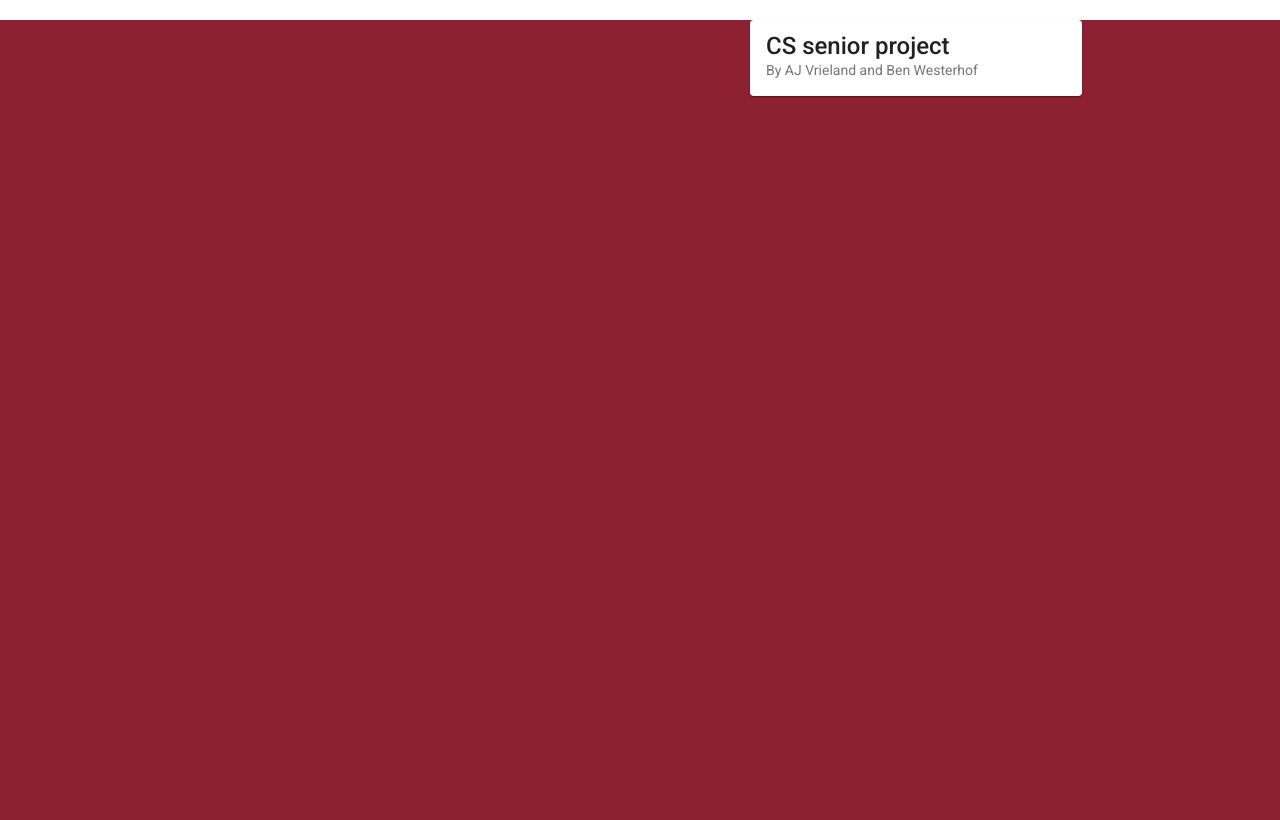
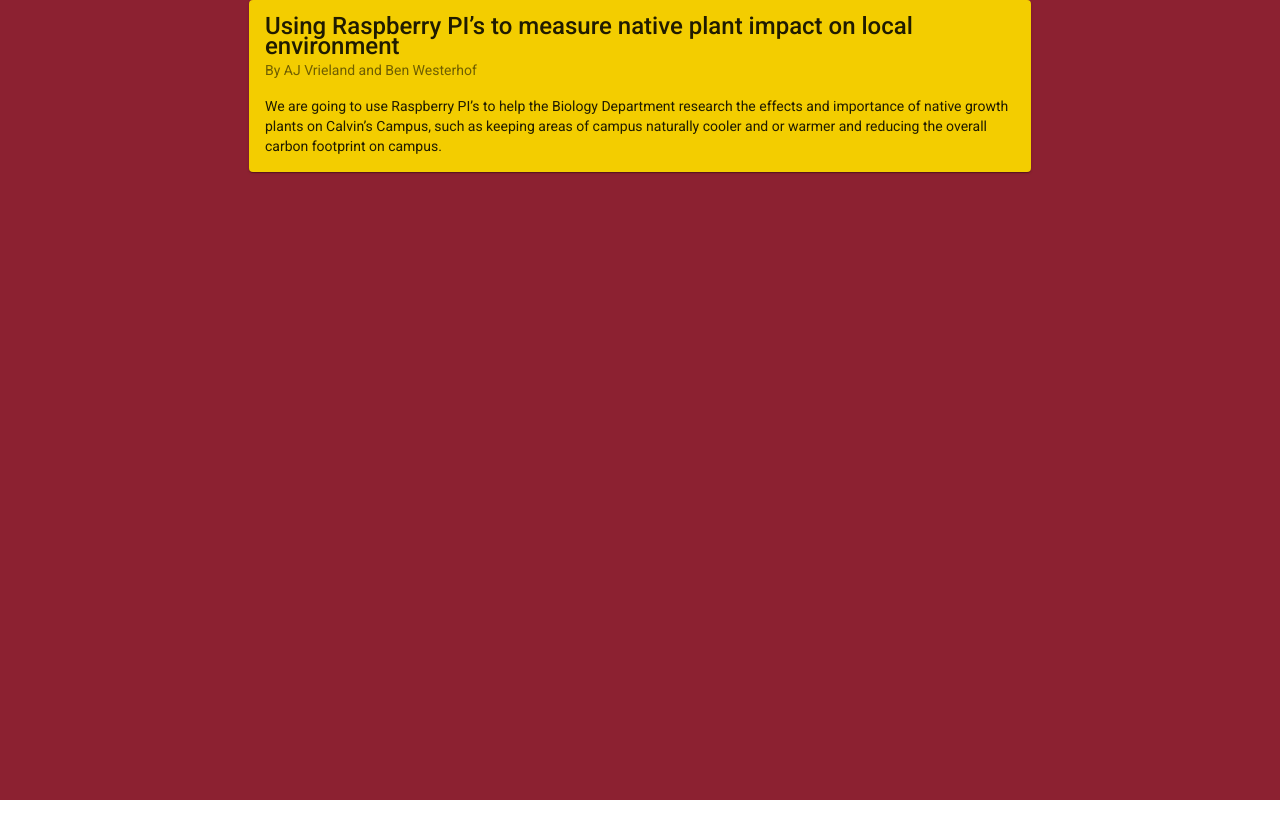
Before and after one commit to Calvin-CS-Senior-project-Bio-21/website-code, an Angular app: page / in a window 1280 px wide. Built offline with nearby package versions, Linux system fonts and the light colour scheme.

Commit message:
Stylization

```diff
--- a/src/app/app.component.css
+++ b/src/app/app.component.css
@@ -1,9 +1,16 @@
 .std-card {
-    width: 300px;
-    margin-left: 750px;
-    margin-top: 20px;
+    width: 750px;
+    margin: auto;
+    background-color: #F3cd00;
 }
 html {
     margin: 0px;
     background-color: #8c2131;
 }
+
+.calvin-maroon {
+    background-color: #8c2131;
+}
+.calvin-gold {
+    background-color: #F3cd00;
+}
--- a/src/app/app.component.html
+++ b/src/app/app.component.html
@@ -1,6 +1,12 @@
 <html>
     <mat-card class="std-card">
-    <mat-card-title>CS senior project</mat-card-title>
+    <mat-card-title>Using Raspberry PI’s to measure native plant impact on local environment
+    </mat-card-title>
     <mat-card-subtitle>By AJ Vrieland and Ben Westerhof</mat-card-subtitle>
+    <mat-card-content>
+      <p>
+        We are going to use Raspberry PI’s to help the Biology Department research the effects and importance of native growth plants on Calvin’s Campus, such as keeping areas of campus naturally cooler and or warmer and reducing the overall carbon footprint on campus.
+      </p>
+    </mat-card-content>
   </mat-card>
 </html>
```
Also changed, not shown: 1 other file (tests, documents, lock files or other folders).
